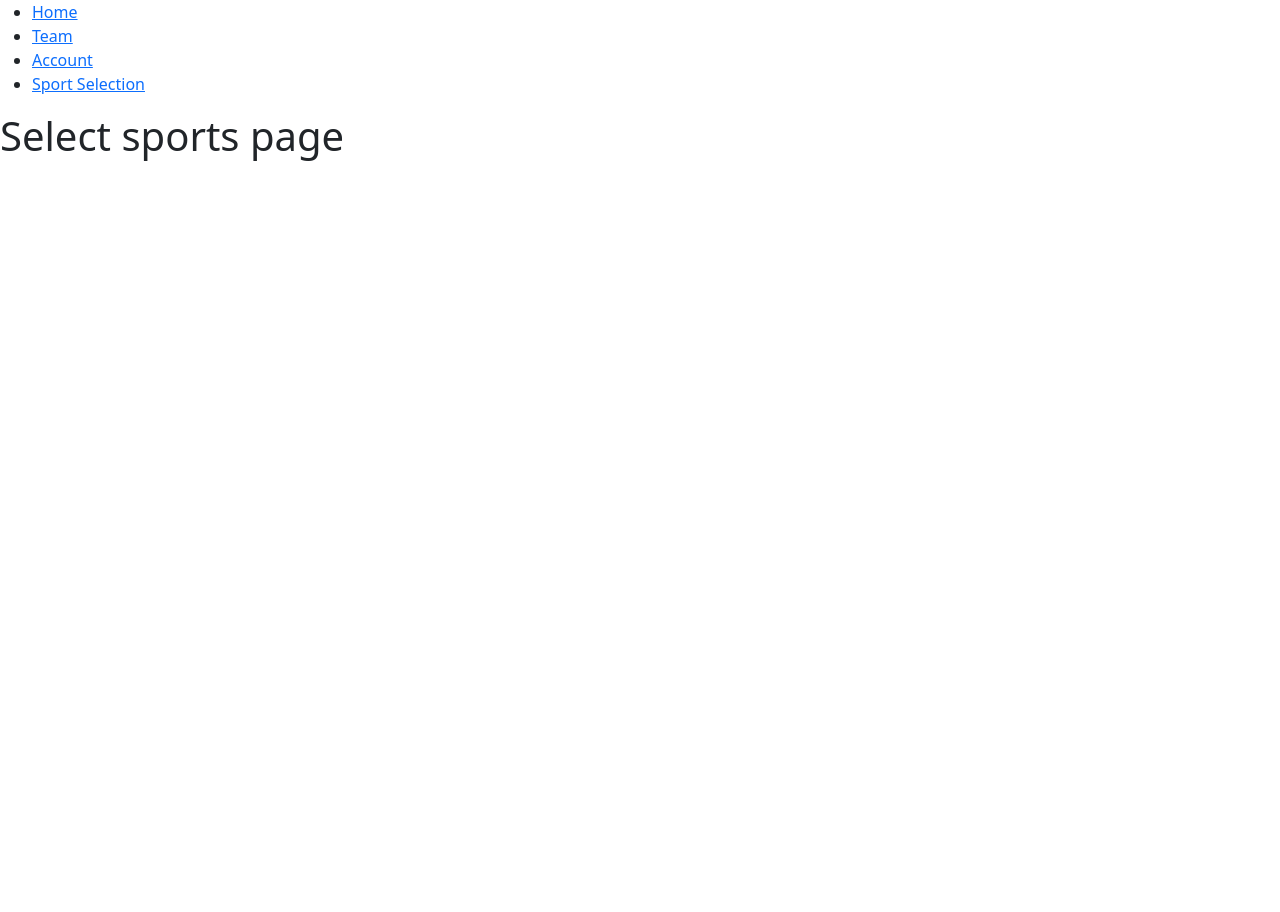
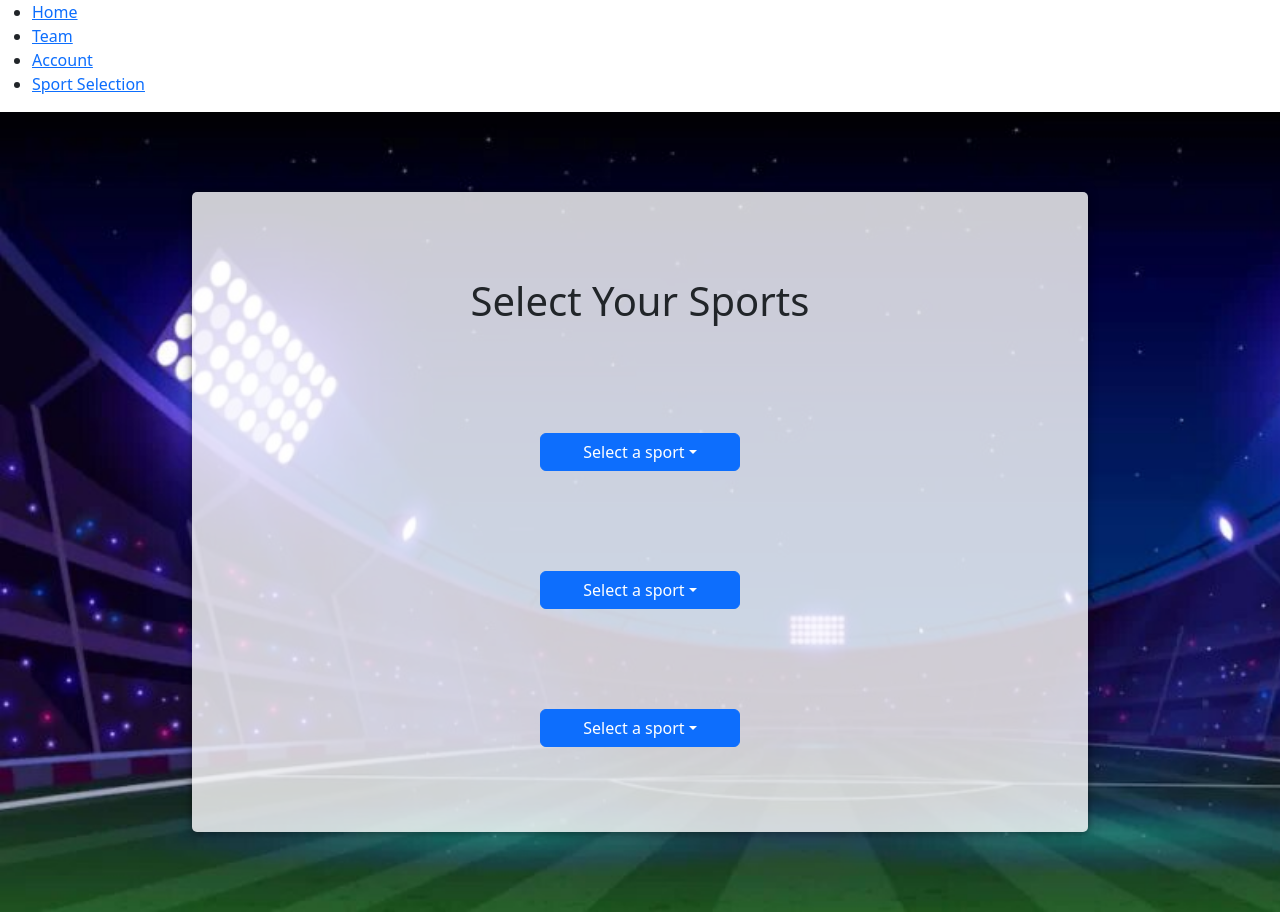
Before and after one commit to barryos112/Final-Year-Project, a React (Create React App) app in the folder final-year-project/: page /select-sport in a window 1280 px wide. Before the commit the page ends 800 px from the top, so only its background shows below. Built offline with nearby package versions, Linux system fonts and the light colour scheme.

Commit message:
Sports Selection Page

```diff
--- /dev/null
+++ b/final-year-project/src/Components/Sport_selection/sport_selection.css
@@ -0,0 +1,46 @@
+.select-sports-page{
+    display: flex;
+    flex-direction: column;
+    align-items: center;
+    justify-content: center;
+    background-image: url("../Landing_page/ProjectBG.jpg");
+    background-repeat: no-repeat;
+    background-size: cover;
+    height: 100vh;
+  }
+
+  .select-sports-container{
+    height: 80%;
+  min-width: 70%;
+  margin: 0px 5px 0px 5px;
+    padding: 5px;
+    background-color: rgba(255, 255, 255, 0.8) !important;
+    border-radius: 5px;
+    box-shadow: 0px 0px 10px rgba(0,0,0,0.5);
+    z-index: 1;
+    display: flex;
+    flex-direction: column;
+    flex-direction: column;
+    align-items: center;
+    justify-content: space-evenly;
+  }
+
+
+.dropdown-toggle {
+    color: white;
+    font-size: 16px;
+    font-weight: bold;
+    padding: 10px 20px;
+    border: none;
+    border-radius: 5px;
+    cursor: pointer;
+    margin-top: 20px;
+    width: 200px;
+
+  }
+
+
+  .dropdown-toggle:hover{
+  color: #6CA0DC;
+    background-color: white;
+  }
--- a/final-year-project/src/Components/Sport_selection/sport_selection.js
+++ b/final-year-project/src/Components/Sport_selection/sport_selection.js
@@ -1,7 +1,75 @@
-import React from "react";
+import React, { useState } from "react";
 
+import Dropdown from "react-bootstrap/Dropdown";
+import DropdownButton from "react-bootstrap/DropdownButton";
+
+import "./sport_selection.css";
 function Home() {
-  return <h1>Select sports page</h1>;
+  const availableSportsLeagues = [
+    { label: "Premier League", value: "premier-league" },
+    { label: "NFL", value: "nfl" },
+    { label: "NBA", value: "nba" },
+  ];
+
+  const [value, setValue] = useState(["", "", ""]);
+
+  const handleSelect = (sportNumber, selectedSport) => {
+    console.log(sportNumber, selectedSport);
+    const updatedArray = { ...value };
+    updatedArray[sportNumber] = selectedSport;
+    setValue(updatedArray);
+  };
+  return (
+    <>
+      <div className="select-sports-page">
+        <div className="select-sports-container">
+          <h1>Select Your Sports</h1>
+
+          <DropdownButton
+            id="0"
+            title={value[0] !== "" ? value[0] : "Select a sport"}
+            onSelect={(e) => handleSelect(0, e)}
+          >
+            {availableSportsLeagues.map((sport) => {
+              return (
+                <Dropdown.Item eventKey={sport.label}>
+                  {sport.label}
+                </Dropdown.Item>
+              );
+            })}
+          </DropdownButton>
+
+          <DropdownButton
+            id="1"
+            title={value[1] !== "" ? value[1] : "Select a sport"}
+            onSelect={(e) => handleSelect(1, e)}
+          >
+            {availableSportsLeagues.map((sport) => {
+              return (
+                <Dropdown.Item eventKey={sport.label}>
+                  {sport.label}
+                </Dropdown.Item>
+              );
+            })}
+          </DropdownButton>
+
+          <DropdownButton
+            id="2"
+            title={value[2] !== "" ? value[2] : "Select a sport"}
+            onSelect={(e) => handleSelect(2, e)}
+          >
+            {availableSportsLeagues.map((sport) => {
+              return (
+                <Dropdown.Item eventKey={sport.label}>
+                  {sport.label}
+                </Dropdown.Item>
+              );
+            })}
+          </DropdownButton>
+        </div>
+      </div>
+    </>
+  );
 }
 
 export default Home;
```
